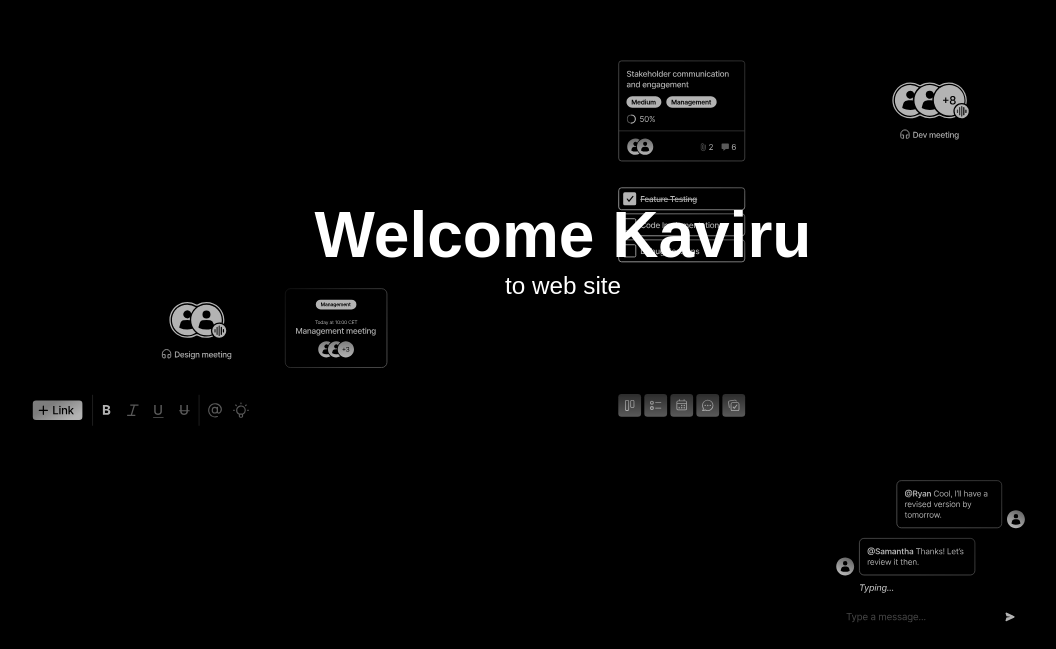
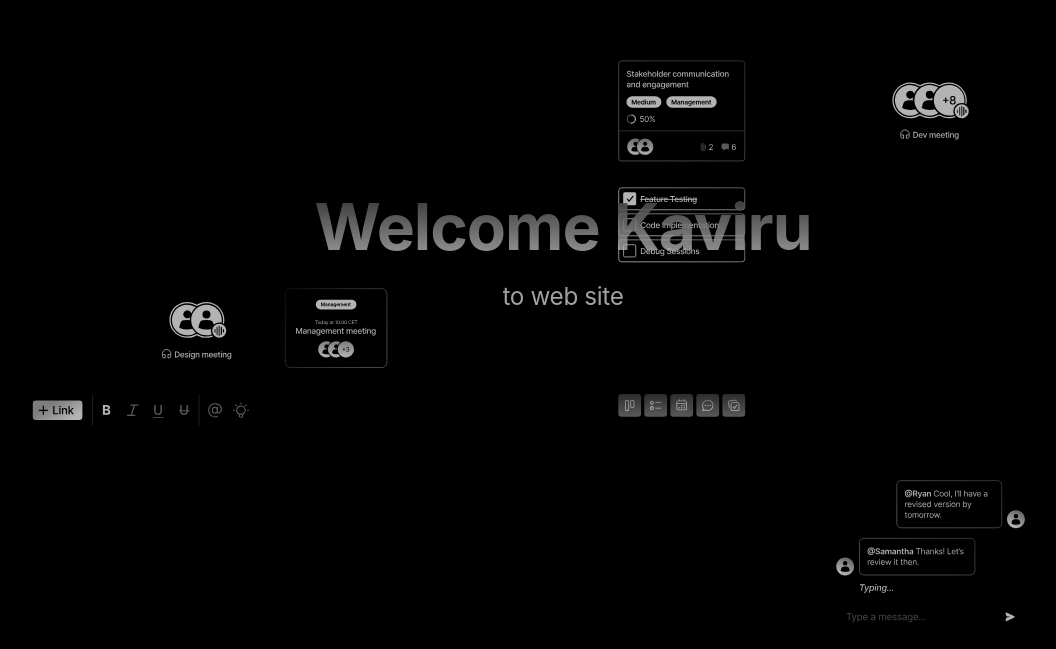
Before and after one commit to KaviruN/scroll-animations, a React (Vite) app: page / in a window 1280 px wide. Shown: the part 151-800 px from the top of the page, without its empty margins (77-1133 px from the left). Built offline with nearby package versions, Linux system fonts and the light colour scheme.

Commit message:
Enhance text styling in index.css: add gradient backgrounds and adjust typography for h1, p, and welcome classes

```diff
--- a/src/index.css
+++ b/src/index.css
@@ -32,12 +32,33 @@ section {
 h1 {
   text-align: center;
   font-size: clamp(2rem, 7vw + 1rem, 4rem);
+  -webkit-background-clip: text;
+  background-clip: text;
+  color: transparent;
+  background-image: linear-gradient(to bottom, #1f1f1f, #ffffffae);
+  font-family: -apple-system, BlinkMacSystemFont, "Segoe UI", Roboto, "Helvetica Neue", Arial, sans-serif;
+  padding-top: 0.5rem;
+  padding-bottom: 0.5rem;
+  position: relative;
+  z-index: 20;
+  font-weight: bold;
+  letter-spacing: -0.01562em;
 }
 
 p {
   font-size: clamp(1rem, 6vw + 1rem, 1.52rem);
   transition-delay: 200ms;
   text-align: center;
+  -webkit-background-clip: text;
+  background-clip: text;
+  color: transparent;
+  background-image: linear-gradient(to bottom, #929292, #ffffffae);
+  font-family: -apple-system, BlinkMacSystemFont, "Segoe UI", Roboto, "Helvetica Neue", Arial, sans-serif;
+  padding-top: 0.5rem;
+  padding-bottom: 0.5rem;
+  position: relative;
+  z-index: 20;
+  letter-spacing: -0.01562em;
 }
 
 .hidden{
@@ -191,6 +212,21 @@ h2 {
   text-align: center;
 }
 
+.welcome{
+  -webkit-background-clip: text;
+  background-clip: text;
+  color: transparent;
+  text-align: center;
+  background-image: linear-gradient(to bottom, #1f1f1f, #ffffffae);
+  font-family: -apple-system, BlinkMacSystemFont, "Segoe UI", Roboto, "Helvetica Neue", Arial, sans-serif;
+  padding-top: 0.5rem;
+  padding-bottom: 0.5rem;
+  position: relative;
+  z-index: 20;
+  font-weight: bold;
+  letter-spacing: -0.01562em; /* Approximate tight tracking */
+}
+
 .cards p {
   font-size: clamp(.5rem, 3vw + 1rem, 1rem);
   margin: 1em;
```
